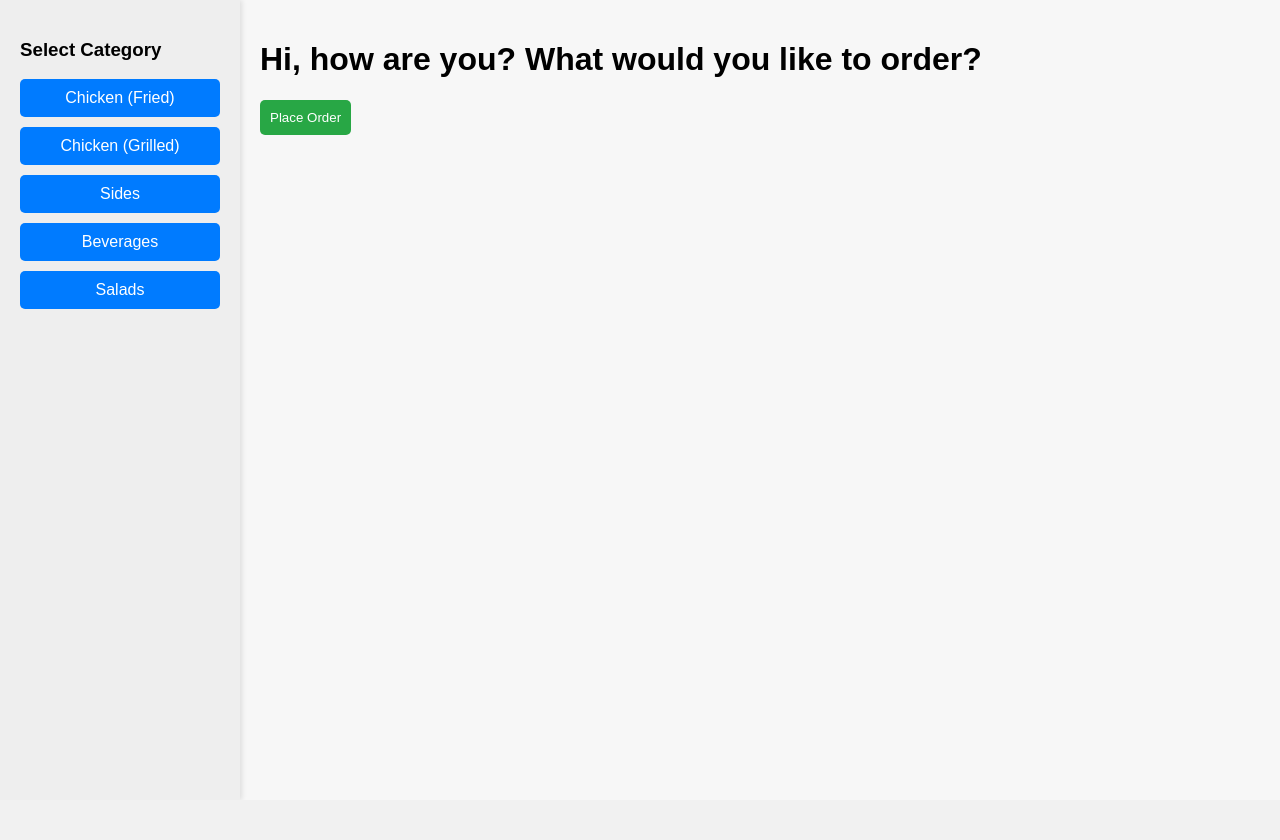
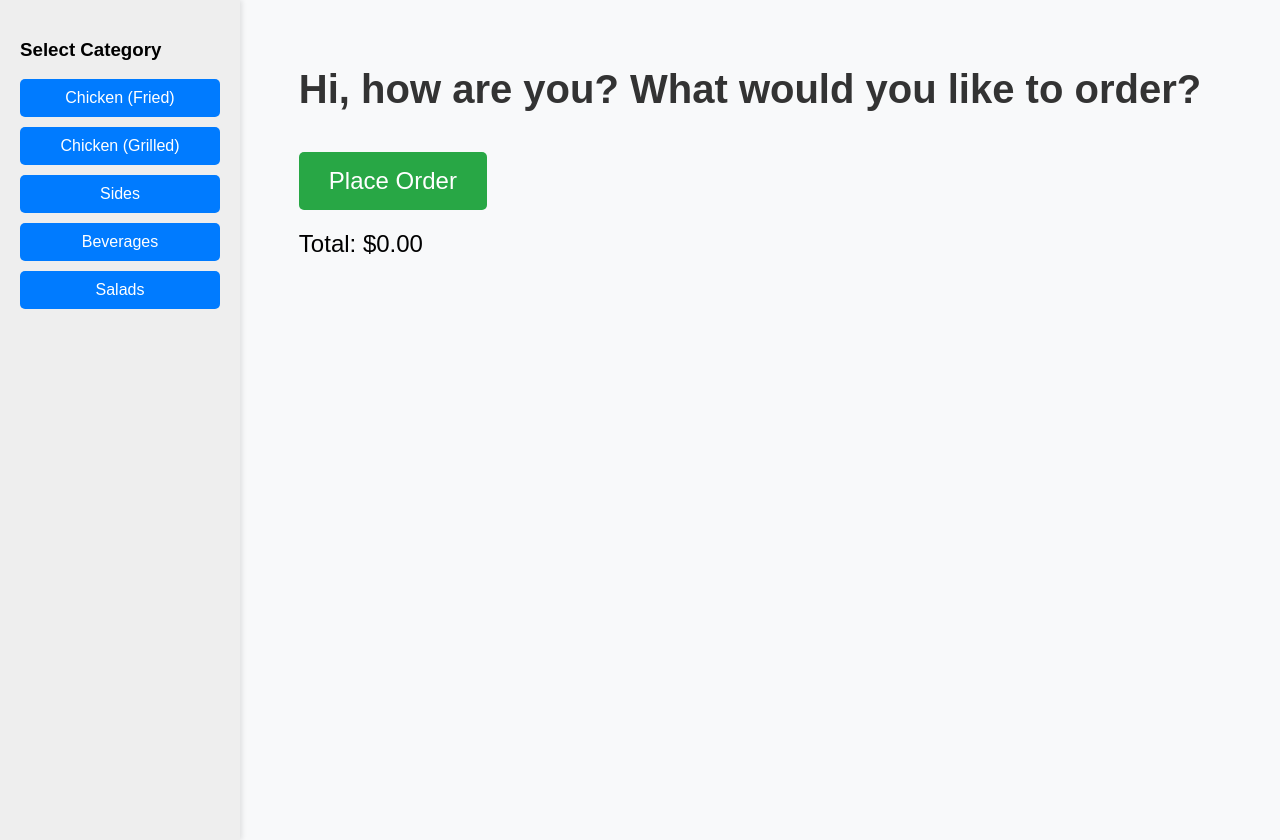
Before and after one commit to Chakshu1760/self_serve_kiosk_project, a Flask app: page / in a window 1280 px wide. Before the commit the page ends 309 px from the top, so only its background shows below. Run offline with Flask 3, Linux system fonts and the light colour scheme; data comes from the database, SQL or seed files in the repository.

Commit message:
goodnight, rest we do tomorrow

```diff
--- a/templates/index.html
+++ b/templates/index.html
@@ -7,24 +7,65 @@
     <style>
         body {
             font-family: Arial, sans-serif;
+            background-color: #f8f9fa;
+            margin: 0;
+            padding: 20px;
             display: flex;
-            height: 100vh;
-            margin: 0;
-            background-color: #f7f7f7;
+            flex-direction: column;
+            align-items: center;
         }
+
+        h1 {
+            font-size: 2.5rem;
+            color: #333;
+            margin-bottom: 20px;
+        }
+
         #sidebar {
             width: 200px;
             background-color: #eee;
             padding: 20px;
-            box-shadow: 2px 0 5px rgba(0,0,0,0.1);
+            box-shadow: 2px 0 5px rgba(0, 0, 0, 0.1);
+            position: absolute;
+            left: 0;
+            top: 0;
+            height: 100vh;
         }
+
         #main {
             flex-grow: 1;
             padding: 20px;
+            margin-left: 220px; /* Adjusted to make room for sidebar */
         }
+
+        #menu {
+            display: flex;
+            flex-wrap: wrap;
+            justify-content: center;
+            max-width: 900px;
+        }
+
         .menu-item {
-            margin: 10px 0;
+            background-color: #fff;
+            border-radius: 10px;
+            box-shadow: 0 4px 8px rgba(0, 0, 0, 0.1);
+            padding: 20px;
+            margin: 10px;
+            width: 200px;
+            text-align: center;
+            cursor: pointer;
+            transition: transform 0.2s, box-shadow 0.2s;
         }
+
+        .menu-item:hover {
+            transform: translateY(-5px);
+            box-shadow: 0 8px 16px rgba(0, 0, 0, 0.2);
+        }
+
+        .menu-item.selected {
+            border: 3px solid #28a745;
+        }
+
         .category-button {
             display: block;
             margin: 10px 0;
@@ -34,26 +75,32 @@
             text-align: center;
             border-radius: 5px;
             cursor: pointer;
+            transition: background-color 0.2s;
         }
+
         .category-button:hover {
             background-color: #0056b3;
         }
-        .item-button {
-            width: 100%; /* Make buttons full width */
-            padding: 10px;
-            background-color: #28a745; /* Green color */
+
+        button {
+            background-color: #28a745;
             color: white;
+            font-size: 1.5rem;
+            padding: 15px 30px;
+            margin-top: 20px;
             border: none;
             border-radius: 5px;
             cursor: pointer;
-            text-align: left; /* Align text to the left */
+            transition: background-color 0.2s;
         }
-        .item-button:hover {
-            background-color: #218838; /* Darker green on hover */
+
+        button:hover {
+            background-color: #218838;
         }
+
         #total {
             margin-top: 20px;
-            font-weight: bold;
+            font-size: 1.5rem;
         }
     </style>
 </head>
@@ -69,12 +116,13 @@
     <div id="main">
         <h1>Hi, how are you? What would you like to order?</h1>
         <div id="menu"></div>
-        <button onclick="placeOrder()" style="background-color: #28a745; color: white; padding: 10px; border: none; border-radius: 5px; cursor: pointer;">Place Order</button>
-        <div id="total"></div>
+        <button onclick="placeOrder()">Place Order</button>
+        <div id="total">Total: $0.00</div>
     </div>
 
     <script>
-        const menuItems = {{ menu | tojson | safe }};
+        const menuItems = {{ menu | tojson }};
+        let total = 0;
 
         function showItems(category) {
             console.log(`Showing items for category: ${category}`); // Debugging line
@@ -82,27 +130,40 @@
             const menuDiv = document.getElementById('menu');
             menuDiv.innerHTML = ''; // Clear previous items
 
-            filteredItems.forEach(item => {
-                menuDiv.innerHTML += `<div class="menu-item">
-                    <button class="item-button" onclick="addToOrder('${item.item}', ${item.price})">
-                        ${item.item}: $${item.price}
-                    </button>
-                </div>`;
+            filteredItems.forEach((item) => {
+                const menuItemDiv = document.createElement('div');
+                menuItemDiv.classList.add('menu-item');
+                menuItemDiv.innerHTML = `
+                    <h3>${item.item}</h3>
+                    <p>$${item.price.toFixed(2)}</p>
+                `;
+                menuItemDiv.addEventListener('click', () => toggleItem(menuItemDiv, item.price));
+                menuDiv.appendChild(menuItemDiv);
             });
         }
 
-        const selectedOrderItems = [];
-
-        function addToOrder(item, price) {
-            selectedOrderItems.push({ item, price });
-            console.log(`Added to order: ${item}, Total items in order: ${selectedOrderItems.length}`);
+        function toggleItem(menuItemDiv, price) {
+            if (menuItemDiv.classList.contains('selected')) {
+                menuItemDiv.classList.remove('selected');
+                total -= price;
+            } else {
+                menuItemDiv.classList.add('selected');
+                total += price;
+            }
+            document.getElementById('total').innerText = `Total: $${total.toFixed(2)}`;
         }
 
         function placeOrder() {
+            const selectedItems = Array.from(document.querySelectorAll('.menu-item.selected')).map(itemDiv => {
+                const itemName = itemDiv.querySelector('h3').innerText;
+                const itemPrice = itemDiv.querySelector('p').innerText.replace('$', '');
+                return { item: itemName, price: parseFloat(itemPrice) };
+            });
+
             fetch('/order', {
                 method: 'POST',
                 headers: { 'Content-Type': 'application/json' },
-                body: JSON.stringify({ items: selectedOrderItems })
+                body: JSON.stringify({ items: selectedItems })
             })
             .then(response => response.json())
             .then(data => {
```
